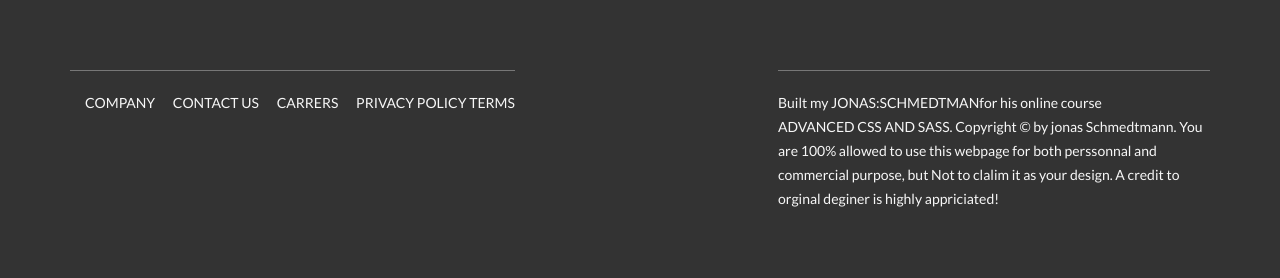
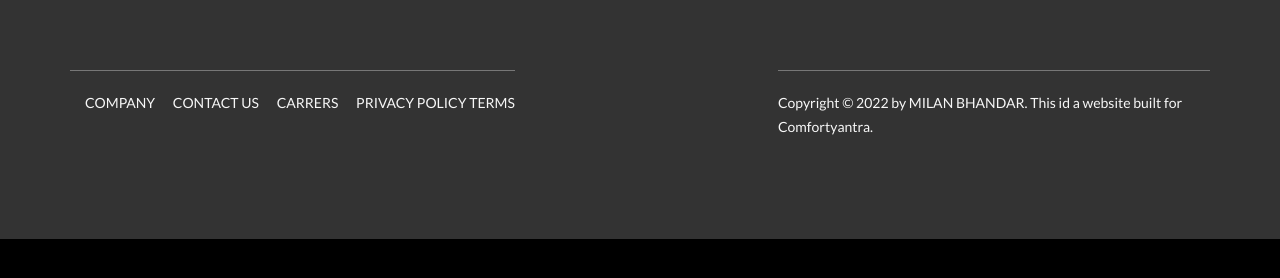
Before and after one commit to basmil159/comfortyantra, a website: page index.html in a window 1280 px wide. Shown: the part 4897-5175 px from the top of the page. After the commit the page ends 5136 px from the top, so only its background shows below. Drawn offline with Linux system fonts and the light colour scheme.

Commit message:
Update index.html

```diff
--- a/index.html
+++ b/index.html
@@ -454,13 +454,7 @@
         </div>
         <div class="col-1-of-2">
           <p class="footer__copyright">
-            Built my <a href="#" class="footer__link">Jonas:Schmedtman</a>for
-            his online course
-            <a href="#" class="footer__link">Advanced CSS and Sass</a>.
-            Copyright &copy; by jonas Schmedtmann. You are 100% allowed to use
-            this webpage for both perssonnal and commercial purpose, but Not to
-            clalim it as your design. A credit to orginal deginer is highly
-            appriciated!
+            Copyright &copy; 2022 by <a href="#" class="footer__link">Milan Bhandar</a>. This id a website built for Comfortyantra.
           </p>
         </div>
       </div>
```
